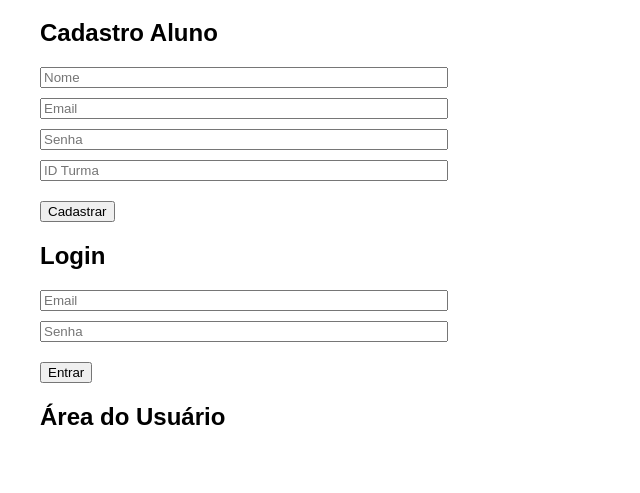
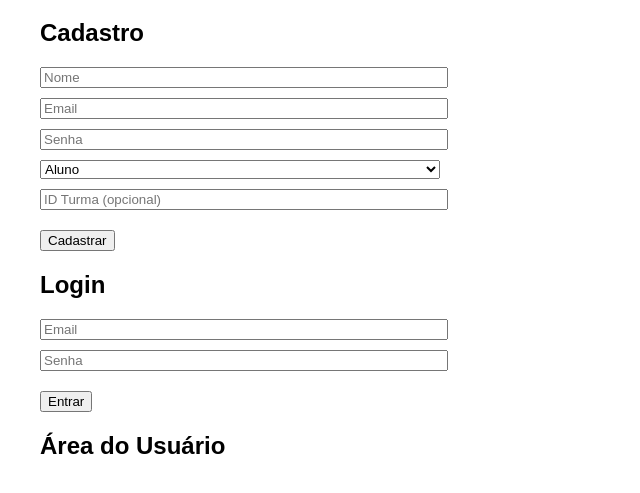
Before and after one commit to AngeloCasten/CorretorRedacao, a plain HTML site: page index.html in a window 1280 px wide. Shown: the part 101-594 px from the top of the page, without its empty margins (0-640 px from the left). Drawn offline with Linux system fonts and the light colour scheme.

Commit message:
Update index.html

```diff
--- a/index.html
+++ b/index.html
@@ -5,8 +5,8 @@
 <meta name="viewport" content="width=device-width, initial-scale=1.0">
 <title>Sistema Escolar</title>
 <style>
-body { font-family: Arial; margin: 20px; padding: 20px; }
-input, textarea { display:block; margin: 10px 0; width: 100%; max-width:400px; }
+body { font-family: Arial, sans-serif; margin: 20px; padding: 20px; }
+input, textarea, select { display:block; margin: 10px 0; width: 100%; max-width:400px; }
 button { margin-top:10px; }
 .card { border: 1px solid #ccc; padding: 10px; margin-top: 10px; }
 </style>
@@ -14,11 +14,15 @@ button { margin-top:10px; }
 <body>
 <h1>Sistema Escolar</h1>
 
-<h2>Cadastro Aluno</h2>
+<h2>Cadastro</h2>
 <input type="text" id="cad_nome" placeholder="Nome">
 <input type="email" id="cad_email" placeholder="Email">
 <input type="password" id="cad_senha" placeholder="Senha">
-<input type="number" id="cad_turma" placeholder="ID Turma">
+<select id="cad_tipo">
+  <option value="aluno">Aluno</option>
+  <option value="professor">Professor</option>
+</select>
+<input type="number" id="cad_turma" placeholder="ID Turma (opcional)">
 <button onclick="cadastro()">Cadastrar</button>
 
 <h2>Login</h2>
@@ -41,7 +45,8 @@ async function cadastro(){
             nome: document.getElementById('cad_nome').value,
             email: document.getElementById('cad_email').value,
             senha: document.getElementById('cad_senha').value,
-            id_turma: document.getElementById('cad_turma').value
+            tipo: document.getElementById('cad_tipo').value,
+            id_turma: document.getElementById('cad_turma').value || null
         })
     });
     alert((await res.json()).message);
```
